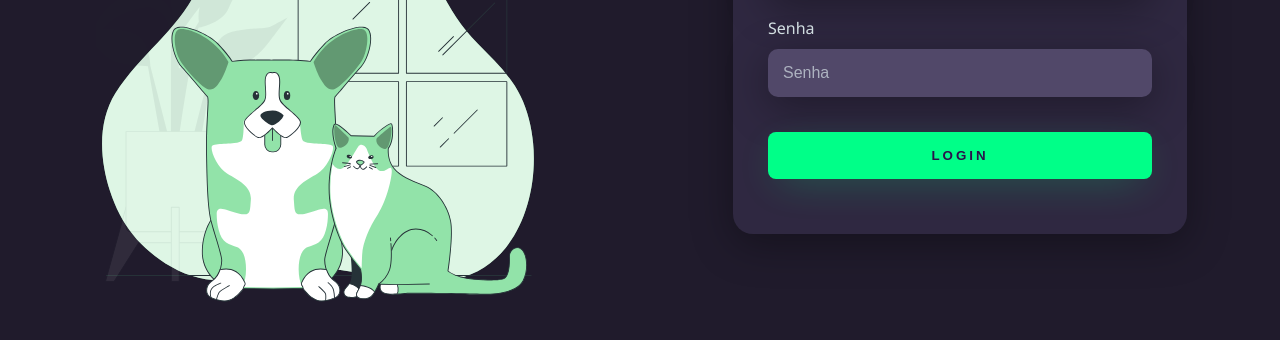
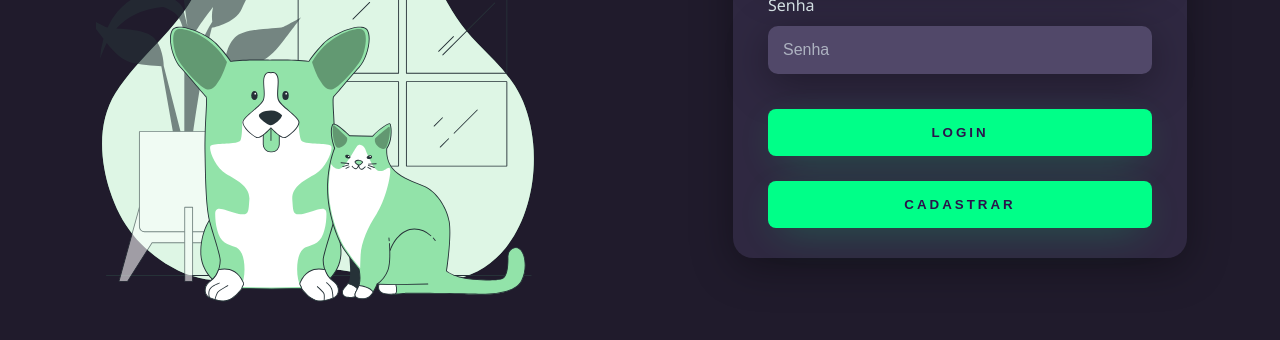
Before and after one commit to Cristiano-Lobo/adotspet, a website: page public/index.html in a window 1280 px wide. Shown: the part 366-706 px from the top of the page. Drawn offline with Linux system fonts and the light colour scheme.

Commit message:
Página cadastro

```diff
--- a/public/index.html
+++ b/public/index.html
@@ -27,6 +27,7 @@
                     <input type="password" name="senha" placeholder="Senha">
                 </div>
                 <button class="btn-login">login</button>
+                <button class="btn-cadastro"><a href="cadastro.html">Cadastrar</a></button>
             </div>
         </div>
     </div>
--- a/public/style.css
+++ b/public/style.css
@@ -114,6 +114,29 @@ body{
 
 }
 
+.btn-cadastro{
+    width: 100%;
+    padding: 16px 0px;
+    margin: 0px;
+    border: none;
+    border-radius: 8px;
+    outline: none;
+    text-transform: uppercase;
+    font-weight: 800;
+    letter-spacing: 3px;
+    color: #2b134b;
+    background: #00ff88;
+    cursor: pointer;
+    box-shadow: 0px 10px 40px -12px #00ff8052;
+
+
+}
+
+a {
+    text-decoration: none;
+    color: #2b134b;
+}
+
 @media only screen and (max-width:950px){
     .card-login{
         width: 85%;
@@ -141,5 +164,4 @@ body{
         width: 50%;
     }
 
-
 }
```
Also changed, not shown: public/cadastro.html (added, +43 -0 lines).
